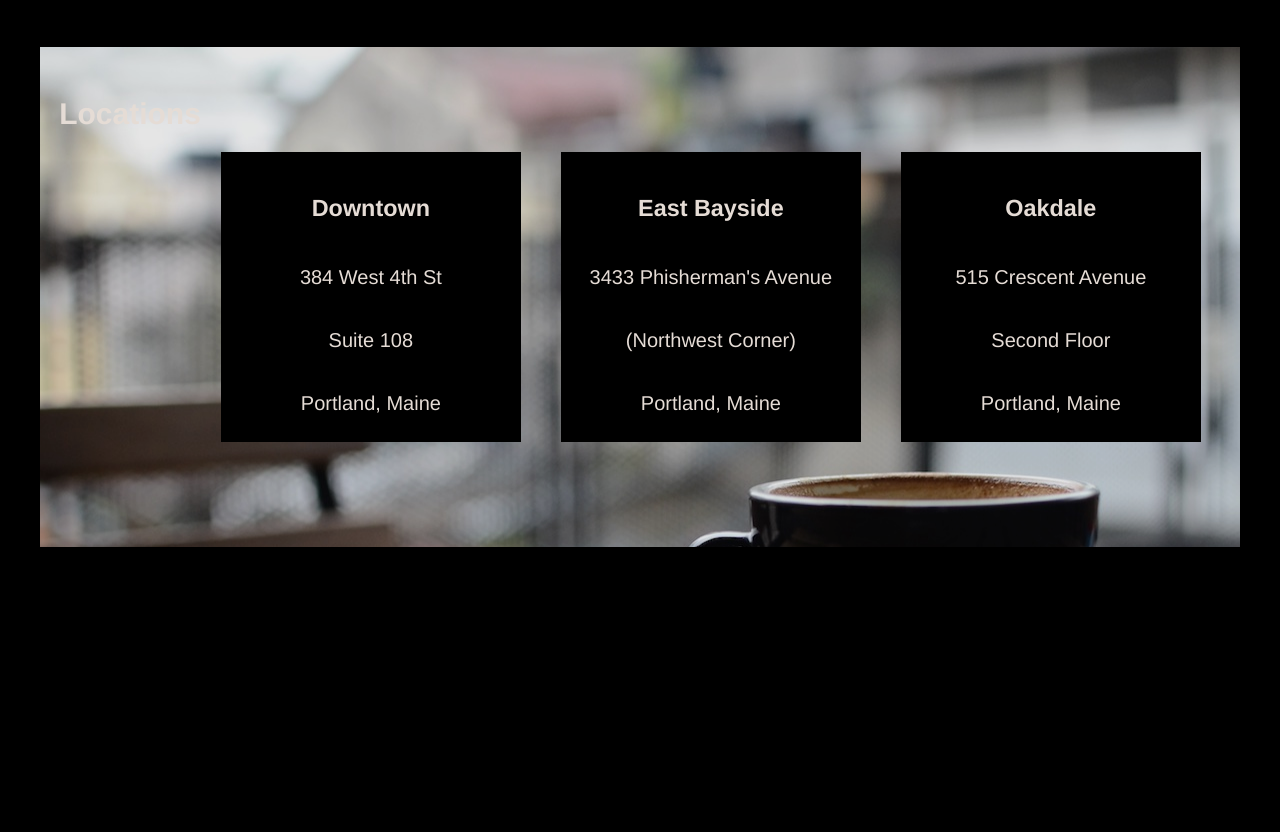
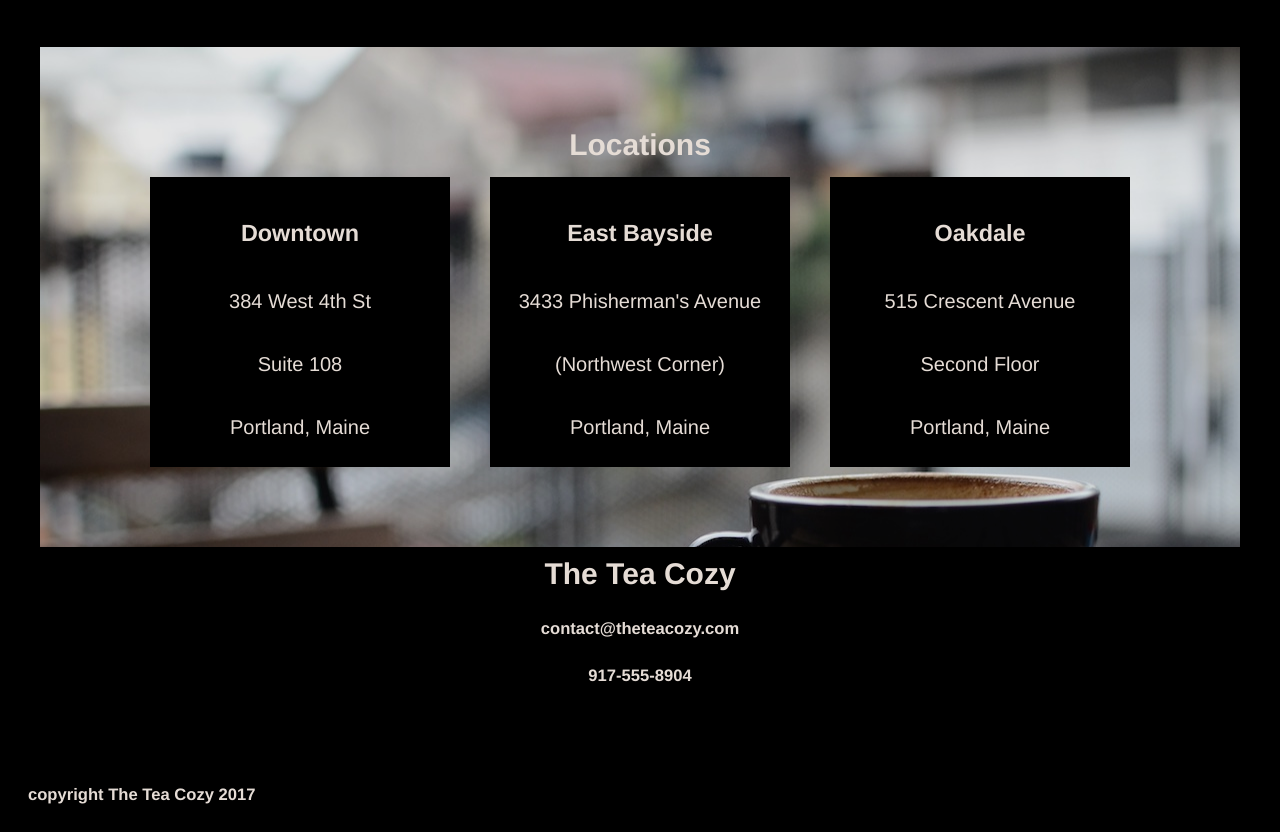
Before and after one commit to gaddes/TeaCozy, a plain HTML site: page index.html in a window 1280 px wide. Shown: the part 1443-2275 px from the top of the page. Before the commit the page ends 1998 px from the top, so only its background shows below. Drawn offline with Linux system fonts and the light colour scheme.

Commit message:
Complete project and submit for review.

```diff
--- a/index.html
+++ b/index.html
@@ -11,9 +11,9 @@
   <header>
     <img src="./resources/images/img-tea-cozy-logo.png" alt="Tea Cozy Logo">
     <nav>
-      <a href="#">Mission</a>
-      <a href="#">Featured Tea</a>
-      <a href="#">Locations</a>
+      <a href="#mission">Mission</a>
+      <a href="#teaofthemonth">Featured Tea</a>
+      <a href="#locations">Locations</a>
     </nav>
   </header>
 
@@ -23,7 +23,7 @@
 
     <!-- Mission -->
 
-    <div class="mission">
+    <div class="mission" id="mission">
       <div class="mission-text">
         <h2>Our Mission</h2>
         <h4>Handpicked, Artisanally Curated, Free Range, Sustainable, Small Batch, Fair Trade, Organic Tea</h4>
@@ -32,7 +32,7 @@
 
     <!-- Tea of the Month -->
 
-    <div class="teaofthemonth">
+    <div class="teaofthemonth" id="teaofthemonth">
       <div class="teaofthemonth-text">
         <h2>Tea of the Month</h2>
         <h4>What's Steeping at The Tea Cozy?</h4>
@@ -63,10 +63,11 @@
 
     <!-- Locations -->
 
-    <div class="locations">
-      <div class="locations-text">
+    <div class="locations" id="locations">
+      <div class="locations-title">
         <h2>Locations</h2>
       </div>
+      <div class="locations-individuallocation-container">
         <div class="locations-individuallocation">
           <h3>Downtown</h3>
           <p>384 West 4th St</p>
@@ -86,15 +87,22 @@
           <p>Portland, Maine</p>
         </div>
       </div>
+    </div>
 
-
+    <!-- Contact info -->
+    <div class="contact">
+      <h2>The Tea Cozy</h2>
+      <h5>contact@theteacozy.com</h5>
+      <h5>917-555-8904</h5>
+    </div>
 
   </div>
 
   <!-- Footer -->
 
   <footer>
+    <h5>copyright The Tea Cozy 2017</h5>
+  </footer>
 
-  </footer>
 </body>
 </html>
--- a/resources/css/style.css
+++ b/resources/css/style.css
@@ -131,13 +131,18 @@ header nav a {
   background-position: center 5%;
 
   display: flex;
+  flex-direction: column;
   align-items: center;
   justify-content: center;
 }
 
-.locations-text {
-  align-self: flex-start;
-  padding-top: 50px;
+.locations-title {
+  margin-bottom: 15px;
+}
+
+.locations-individuallocation-container {
+  /* NOTE: I can't figure out how to center this flex item, whilst offsetting the text above by 15px. */
+  display: flex;
 }
 
 .locations-individuallocation {
@@ -152,3 +157,13 @@ header nav a {
   flex-direction: column;
   justify-content: space-around;
 }
+
+.contact {
+  height: 200px;
+  margin-top: 10px;
+}
+
+footer {
+  text-align: left;
+  margin-left: 20px;
+}
```
Lines whose indentation alone changed are shown as unchanged.
